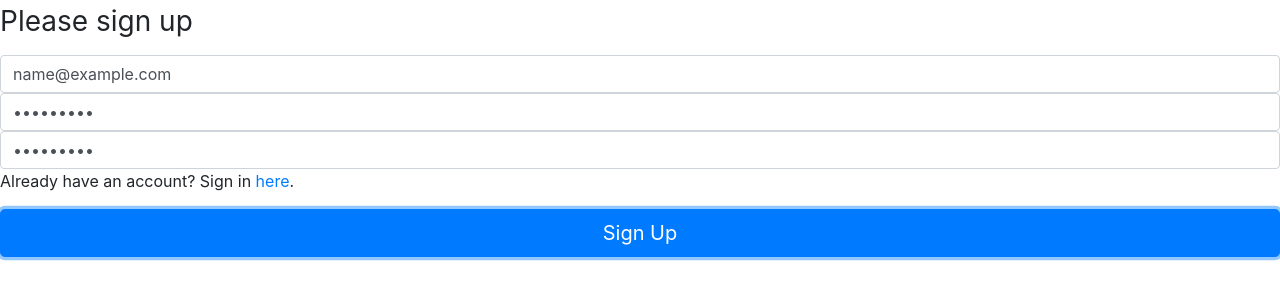
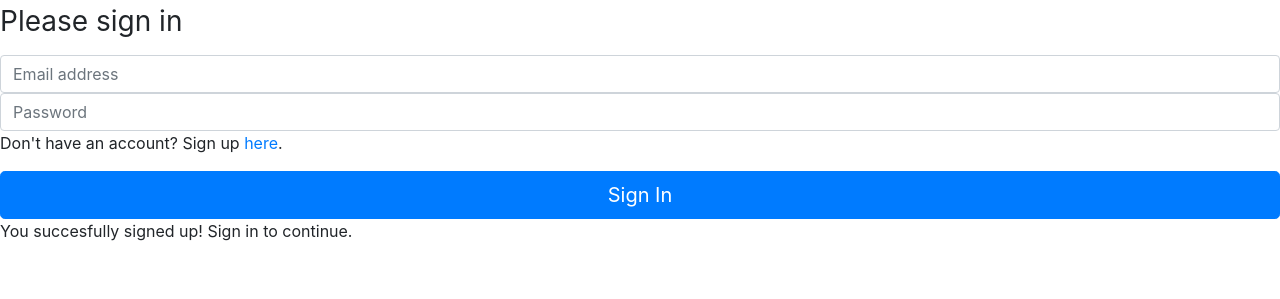
Before and after one commit to mdelgado509/songcircle-client, a website built with webpack: page index.html in a window 1280 px wide. Both pictures are taken after typing "name@example.com", "Sample123", "Sample123" into the empty fields and a click on the button "Sign Up". Shown: the part 51-350 px from the top of the page. Built offline with nearby package versions, Linux system fonts and the light colour scheme; files whose address does not match are found by name.

Commit message:
Handle API sign up response success and error

```diff
--- a/assets/scripts/app.js
+++ b/assets/scripts/app.js
@@ -10,6 +10,8 @@ const authEvents = require('./auth/events')
 // require('./example')
 
 $(() => {
+  // hide sign-in on app load
+  $('#sign-in').hide()
   // create event listener for sign up submit event
   $('#sign-up').on('submit', authEvents.onSignUp)
 })
--- a/assets/scripts/auth/events.js
+++ b/assets/scripts/auth/events.js
@@ -1,5 +1,7 @@
 // import api request functions
 const api = require('./api')
+// import functions that update user interface on client request
+const ui = require('./ui')
 
 // import getFormFields function for sending JSON data to API
 const getFormFields = require('../../../lib/get-form-fields')
@@ -14,8 +16,8 @@ const onSignUp = function (event) {
 
   // call api
   api.signUp(formData)
-    .then(() => console.log('success'))
-    .catch(() => console.log('error'))
+    .then(ui.onSignUpSuccess)
+    .catch(ui.onError)
 }
 
 module.exports = {
--- a/assets/scripts/auth/ui.js
+++ b/assets/scripts/auth/ui.js
@@ -0,0 +1,23 @@
+// this file contains API response handler functions
+// it will update the DOM to change the user interface
+
+// function to handle API sign up response
+const onSignUpSuccess = function () {
+  // log success message for sign up
+  $('#message').text('You succesfully signed up! Sign in to continue.')
+  // clear fields
+  $('#sign-up').trigger('reset')
+  $('#sign-in').show()
+  $('#sign-up').hide()
+}
+
+const onError = function () {
+  // message user of error
+  $('#message').text('Try again!')
+  $('.auth').trigger('reset')
+}
+
+module.exports = {
+  onSignUpSuccess,
+  onError
+}
--- a/index.html
+++ b/index.html
@@ -16,8 +16,8 @@
         <h1>Songcirlce</h1>
       </header>
       <main>
-        <section class="auth">
-          <form id="sign-up" class="form-signin">
+        <section>
+          <form id="sign-up" class="form-signin auth">
             <!-- <h1 class="h1 mb-3 font-weight-normal text-center">Sign Up</h1> -->
             <h1 class="h3 mb-3 font-weight-normal">Please sign up</h1>
             <input name="credentials[email]" type="email" class="form-control" placeholder="Email address" required autofocus>
@@ -26,6 +26,19 @@
             <p>Already have an account? Sign in <a id="user-exists" href="#">here</a>.</p>
             <button class="btn btn-lg btn-primary btn-block" type="submit">Sign Up</button>
           </form>
+          <form id="sign-in" class="form-signin auth">
+            <!-- <h1 class="h1 mb-3 font-weight-normal text-center">Sign In</h1> -->
+            <h1 class="h3 mb-3 font-weight-normal">Please sign in</h1>
+            <input name="credentials[email]" type="email" class="form-control" placeholder="Email address" required autofocus>
+            <input name="credentials[password]" type="password" class="form-control" placeholder="Password" required>
+            <p>Don't have an account? Sign up <a id="new-user" href="#">here</a>.</p>
+            <button class="btn btn-lg btn-primary btn-block" type="submit">Sign In</button>
+          </form>
+        </section>
+        <section>
+          <div class="message-board">
+            <p id="message"></p>
+          </div>
         </section>
       </main>
     </body>
```
